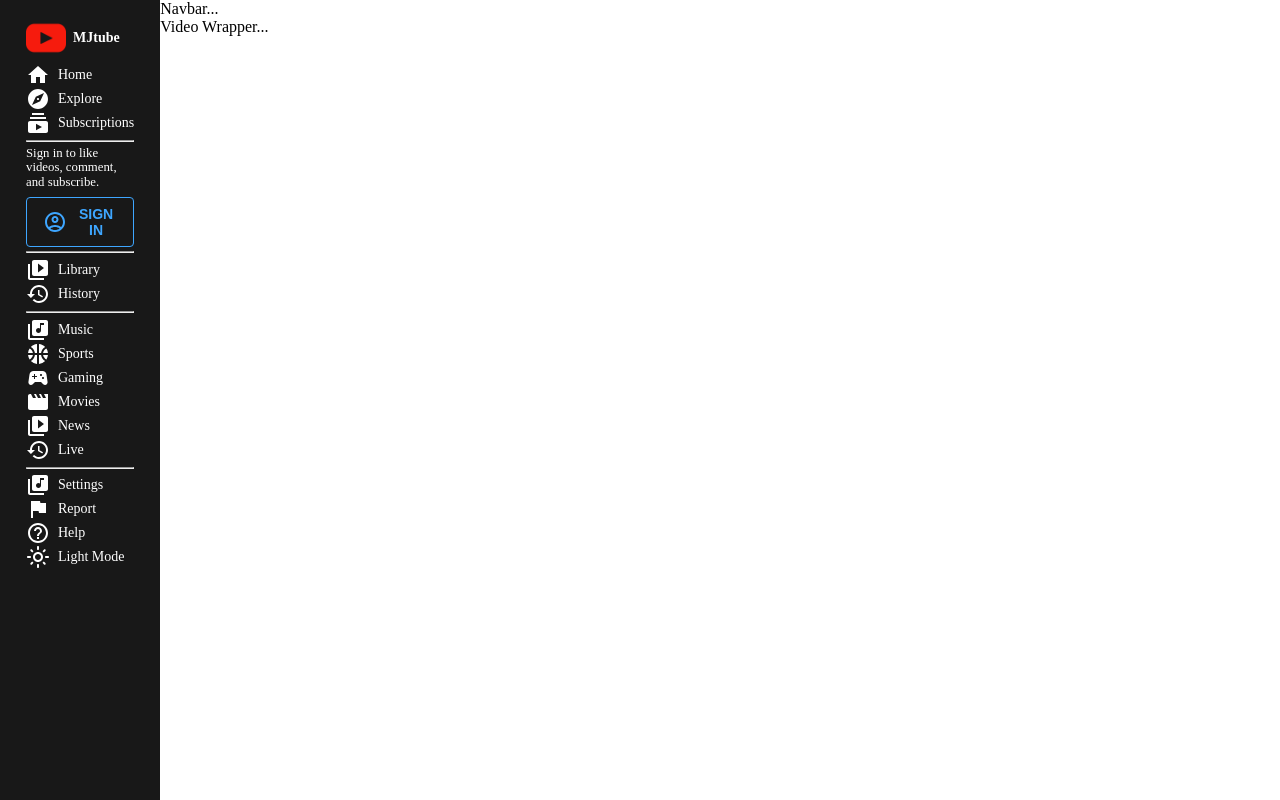
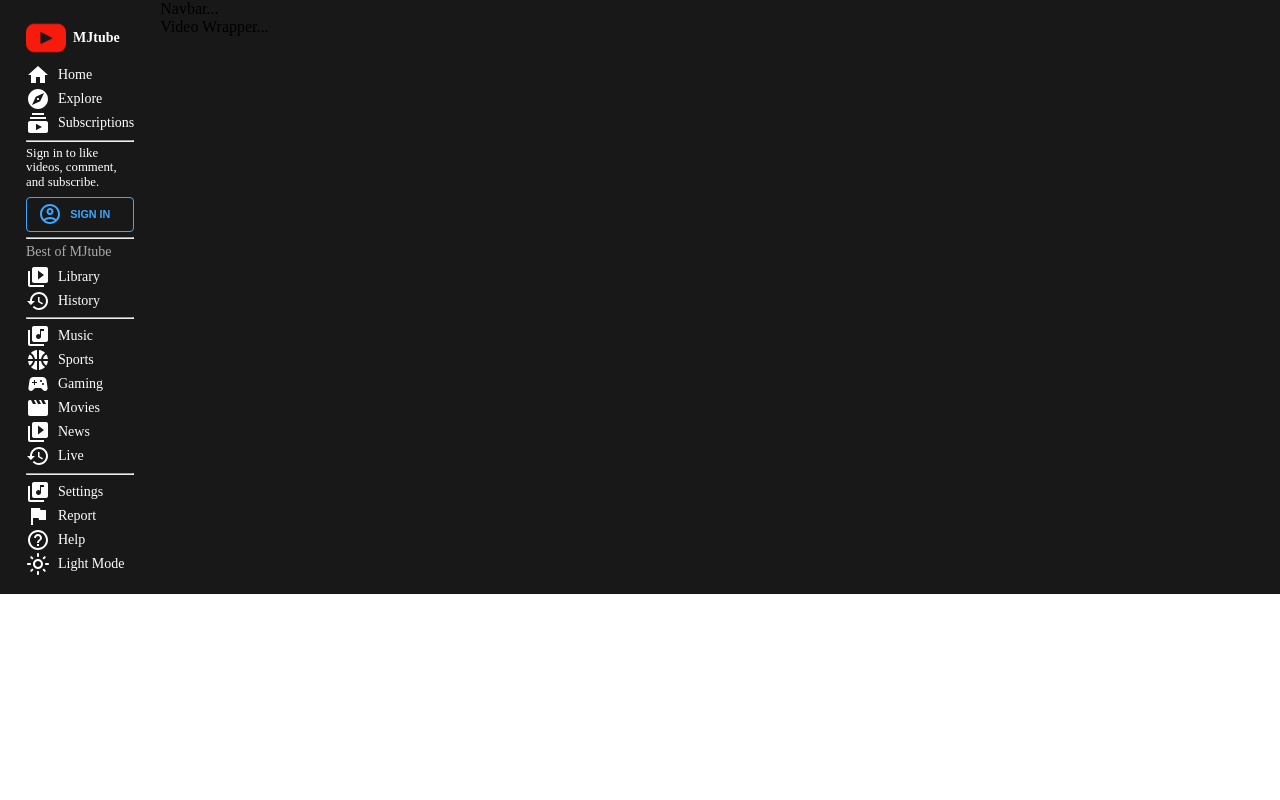
Before and after one commit to mjshubham21/YT_Clone_MERN, a React (Vite) app in the folder client/YT_Clone/: page / in a window 1280 px wide. Built offline with nearby package versions, Linux system fonts and the light colour scheme.

Commit message:
Added theme toggle to whole thing so far, having little bit of Vscroll.

```diff
--- a/client/YT_Clone/src/components/App.jsx
+++ b/client/YT_Clone/src/components/App.jsx
@@ -10,6 +10,7 @@ const Container = styled.div`
 
 const Main = styled.div`
   flex: 7;
+  background-color: ${({ theme }) => theme.bg};
 `;
 
 const Wrapper = styled.div``;
--- a/client/YT_Clone/src/components/Menu.jsx
+++ b/client/YT_Clone/src/components/Menu.jsx
@@ -22,7 +22,7 @@ import PropTypes from "prop-types";
 const Container = styled.div`
   flex: 1;
   background-color: ${({ theme }) => theme.bg};
-  height: 100dvh;
+  ${"" /* height: 100vh; */}
   color: ${({ theme }) => theme.text};
   font-size: 0.875rem;
   position: sticky;
@@ -67,7 +67,7 @@ const Login = styled.div`
 `;
 
 const Button = styled.button`
-  padding: 0.5rem 1rem;
+  padding: 0.3rem 0.7rem;
   background-color: transparent;
   border: 1px solid #3ea6ff;
   border-radius: 0.25rem;
@@ -77,8 +77,15 @@ const Button = styled.button`
   display: flex;
   align-items: center;
   gap: 0.5rem;
+  font-size: 0.675rem;
+  font-weight: bold;
+`;
+
+const Title = styled.h2`
   font-size: 0.875rem;
-  font-weight: bold;
+  font-weight: 500;
+  margin-bottom: 0.3rem;
+  color: #aaaaaa;
 `;
 
 function Menu(props) {
@@ -114,6 +121,7 @@ function Menu(props) {
           </Button>
         </Login>
         <Hr />
+        <Title>Best of MJtube</Title>
         <Item>
           {" "}
           <VideoLibraryIcon />
```
